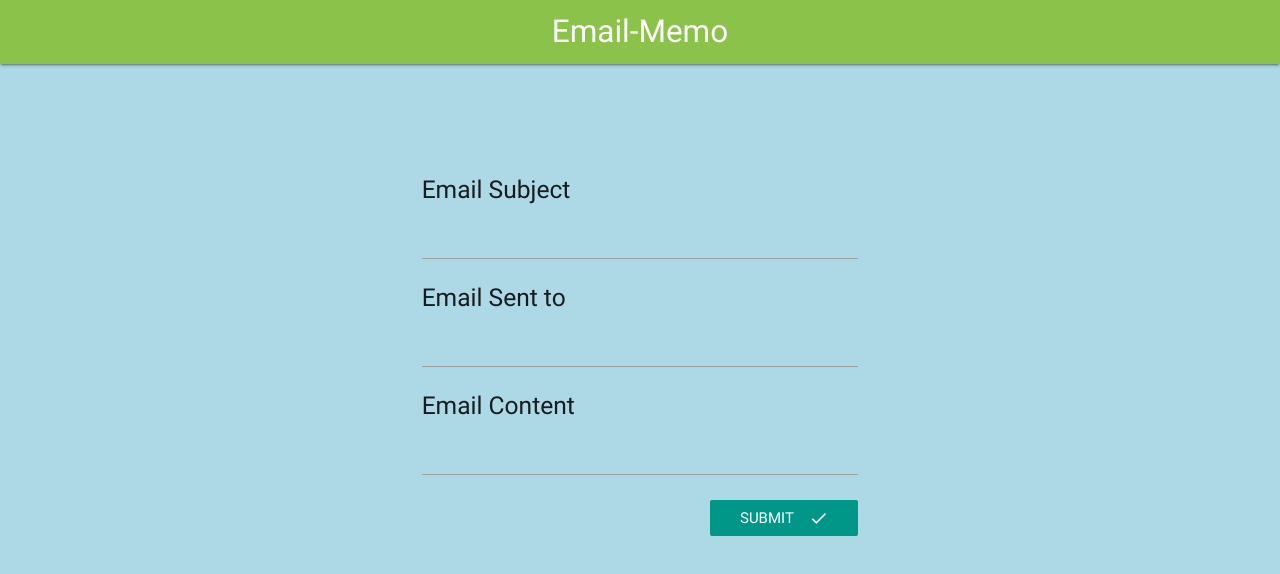
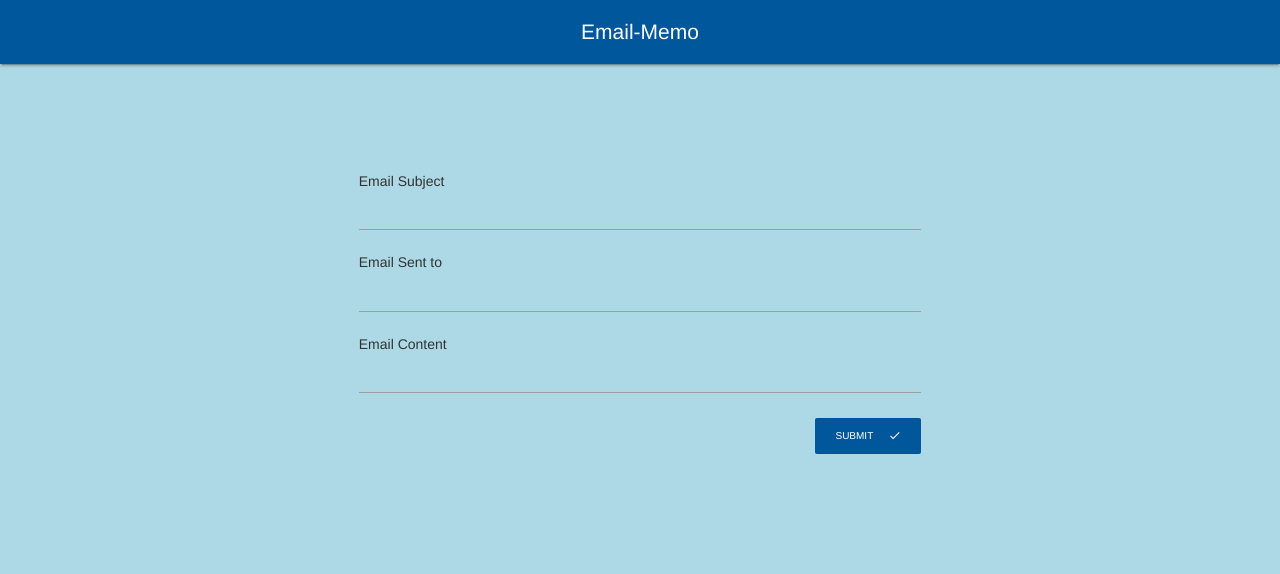
Before and after one commit to encodewayne/email-memo, a React (Create React App) app in the folder client/: page / in a window 1280 px wide. Shown: the top 574 px of the page. Built offline with nearby package versions, Linux system fonts and the light colour scheme.

Commit message:
add remaining files

```diff
--- a/client/package.json
+++ b/client/package.json
@@ -12,6 +12,7 @@
   },
   "dependencies": {
     "axios": "^0.17.1",
+    "bootstrap": "^3.3.7",
     "materialize-css": "^0.100.2",
     "react": "^16.2.0",
     "react-dom": "^16.2.0",
--- a/client/src/actions/index.js
+++ b/client/src/actions/index.js
@@ -4,5 +4,6 @@ import { SUBMIT_EMAIL } from './types';
 export const submitEmail = (values, history) => async dispatch => {
   console.log('send email called:' + values);
   const res = await axios.post('/api/email', values);
+  history.push('/result');
   dispatch({ type: SUBMIT_EMAIL, payload: res.data });
 };
--- a/client/src/components/App.js
+++ b/client/src/components/App.js
@@ -2,7 +2,7 @@ import React, { Component } from 'react';
 import { BrowserRouter, Route } from 'react-router-dom';
 import Header from './Header';
 import EmailForm from './EmailForm';
-
+import Result from './Result';
 class App extends Component {
   render() {
     return (
@@ -12,6 +12,7 @@ class App extends Component {
             <Header />
             <div className="container">
               <Route exact path="/" component={EmailForm} />
+              <Route exact path="/result" component={Result} />
             </div>
           </div>
         </BrowserRouter>
--- a/client/src/components/EmailForm.js
+++ b/client/src/components/EmailForm.js
@@ -1,7 +1,7 @@
 // EmailForm shows a form for a user to add input
 
 import React, { Component } from 'react';
-import { Link } from 'react-router-dom';
+//import { Link } from 'react-router-dom';
 import { reduxForm, Field } from 'redux-form';
 import EmailField from './EmailField';
 import _ from 'lodash';
@@ -38,8 +38,11 @@ class EmailForm extends Component {
         <div id="form" className="col s6 offset-s3">
           <form onSubmit={handleSubmit(this.onSubmit.bind(this))}>
             {this.renderFields()}
-            <button type="submit" className="teal btn-flat right white-text">
-              Submit <i className="material-icons right"> done</i>
+            <button
+              type="submit"
+              className="light-blue darken-4 btn-flat right white-text"
+            >
+              Submit<i className="material-icons right"> done</i>
             </button>
           </form>
         </div>
--- a/client/src/components/Header.js
+++ b/client/src/components/Header.js
@@ -3,9 +3,9 @@ import React, { Component } from 'react';
 export default class Header extends Component {
   render() {
     return (
-      <nav className="light-green">
+      <nav className="light-blue darken-4">
         <div className="nav-wrapper">
-          <a href="#" className="brand-logo center">
+          <a href="/" className="brand-logo center">
             Email-Memo
           </a>
         </div>
--- a/client/src/index.js
+++ b/client/src/index.js
@@ -1,4 +1,6 @@
 import 'materialize-css/dist/css/materialize.min.css';
+import 'bootstrap/dist/css/bootstrap.min.css';
+
 import React from 'react';
 import ReactDOM from 'react-dom';
 import { Provider } from 'react-redux';
--- a/client/src/reducers/index.js
+++ b/client/src/reducers/index.js
@@ -1,6 +1,8 @@
 import { combineReducers } from 'redux';
 import { reducer as reduxForm } from 'redux-form';
+import resultReducer from './reducer_result';
 
 export default combineReducers({
-  form: reduxForm
+  form: reduxForm,
+  message: resultReducer
 });
--- a/package.json
+++ b/package.json
@@ -9,8 +9,7 @@
   },
   "scripts": {
     "start": "node index.js",
-    "heroku-postbuild":
-      "NPM_CONFIG_PRODUCTION=false npm install --prefix client && npm run build --prefix client",
+    "heroku-postbuild": "NPM_CONFIG_PRODUCTION=false npm install --prefix client && npm run build --prefix client",
     "server": "nodemon index.js",
     "client": "npm run start --prefix client",
     "dev": "concurrently \"npm run server \" \"npm run client \""
@@ -19,12 +18,14 @@
   "license": "ISC",
   "dependencies": {
     "body-parser": "^1.18.2",
+    "bootstrap": "^3.3.7",
     "cookie-session": "^2.0.0-beta.3",
     "express": "^4.16.2",
     "localtunnel": "^1.8.3",
     "lodash": "^4.17.4",
     "mongoose": "^4.13.7",
     "path-parser": "^3.0.1",
+    "react-bootstrap": "^0.32.0",
     "sendgrid": "^5.2.3"
   },
   "devDependencies": {}
```
Also changed, not shown: 2 other files (tests, documents, lock files or other folders).
